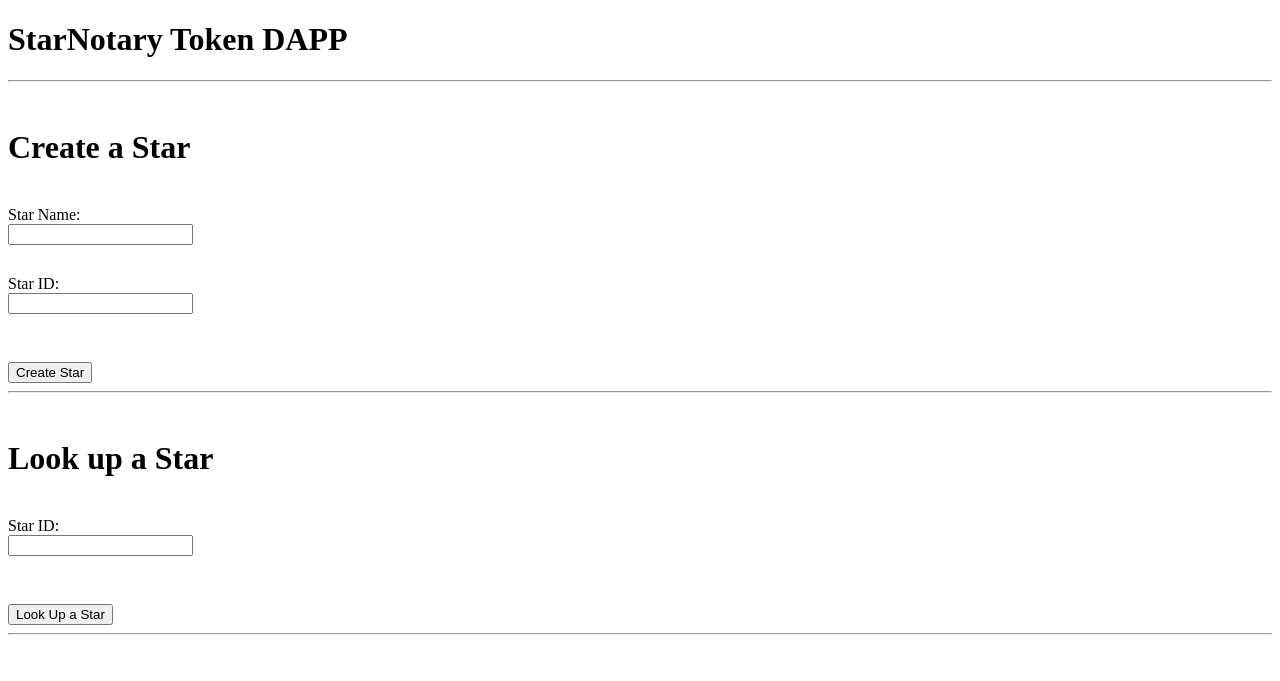
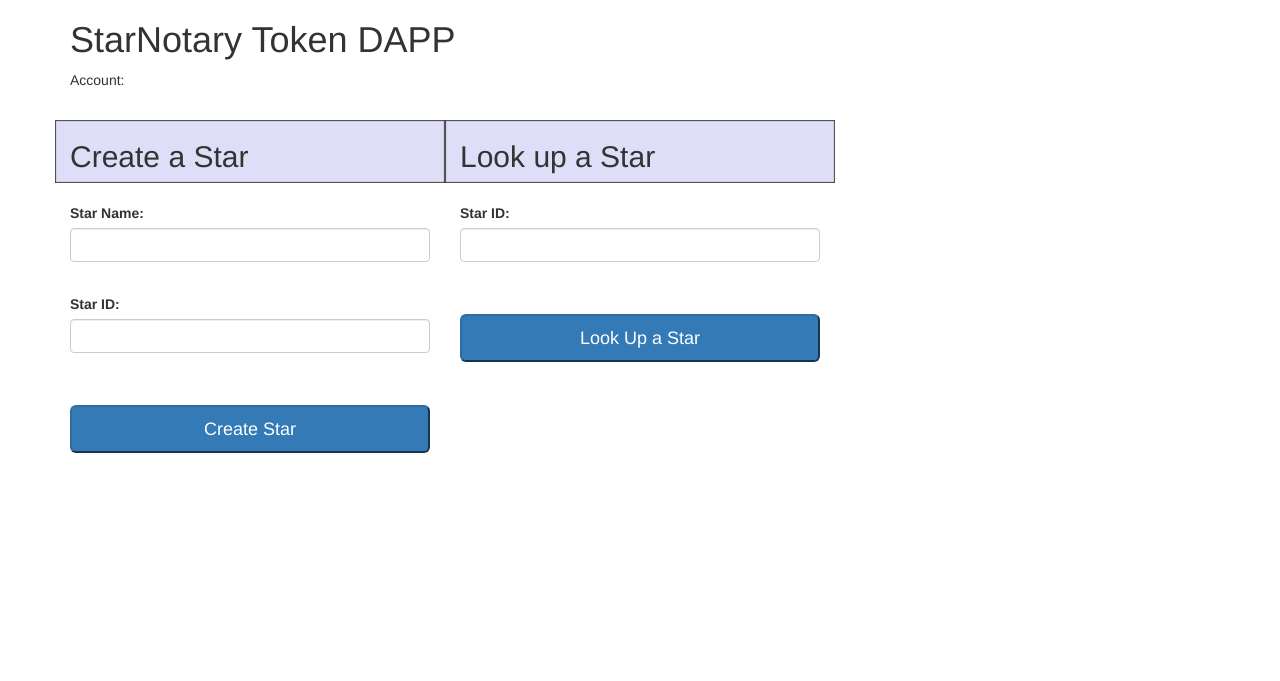
Before and after one commit to dremofly/Star-Notary-DApp, a website built with webpack: page app/src/index.html in a window 1280 px wide. Built offline with nearby package versions, Linux system fonts and the light colour scheme; what web3 would draw is missing.

Commit message:
update the ui

```diff
--- a/app/src/index.html
+++ b/app/src/index.html
@@ -1,8 +1,12 @@
 <!DOCTYPE html>
 <html>
   <head>
+    <meta charset="UTF-8">
     <title>StarNotary DAPP</title>
     <link href='https://fonts.googleapis.com/css?family=Open+Sans:400,700' rel='stylesheet' type='text/css'>
+    <link rel="stylesheet" href="https://cdn.staticfile.org/twitter-bootstrap/3.3.7/css/bootstrap.min.css">
+	  <script src="https://cdn.staticfile.org/jquery/2.1.1/jquery.min.js"></script>
+	  <script src="https://cdn.staticfile.org/twitter-bootstrap/3.3.7/js/bootstrap.min.js"></script>
   </head>
   <style>
     input {
@@ -11,25 +15,42 @@
     }
   </style>
   <body>
-    <h1>StarNotary Token DAPP</h1>
+    <div class="container">
+      <h1>StarNotary Token DAPP</h1>
+      <p>Account:</p><span id="account"></span>
+      <br>
+      <div class="row">
+          <div class="col-md-4" style="background-color: #dedef8;
+          box-shadow: inset 1px -1px 1px #444, inset -1px 1px 1px #444;">
+          <h2>Create a Star</h2>
+      </div>
+          <div class="col-md-4" style="background-color: #dedef8;
+         box-shadow: inset 1px -1px 1px #444, inset -1px 1px 1px #444;">
+         <h2>Look up a Star</h2>
+          </div>
+      </div>
+      <div class="row" >
+          <div class="col-md-4">
 
-    <hr>
 
-    <br>
-      <h1>Create a Star</h1>
-      <br><label for="starName">Star Name:</label><input type="text" id="starName"></input>
-      <br><label for="starId">Star ID:</label><input type="text" id="starId"></input>
-      <br><br><button id="createStar" onclick="App.createStar()">Create Star</button>
-      <br>
-      <hr>
-      <br>
-      <h1>Look up a Star</h1>
-      <br><label for="name">Star ID:</label><input type="text" id="lookid"></input>
-      <br><br><button onclick="App.lookUp()">Look Up a Star</button>
-      <hr>
-      <br>
-      <span id="status"></span>
-      <br>
+            <br><label for="starName">Star Name:</label><input class="form-control" type="text" id="starName"></input>
+            <br><label for="starId">Star ID:</label><input class="form-control" type="text" id="starId"></input>
+            <br><br><button class="btn-primary btn-lg btn-block" id="createStar" onclick="App.createStar()">Create Star</button>
+            <br>
+            <span id="status"></span>
+          </div>
+
+          <div class="col-md-4">
+
+            <br><label for="name">Star ID:</label><input class="form-control" type="text" id="lookid"></input>
+            <br><br><button class="btn-primary btn-lg btn-block" onclick="App.lookUp()">Look Up a Star</button>
+            <br>
+            <span id="info"></span>
+          </div>
+      </div>
+    </div>
+
+
     <script src="index.js"></script>
   </body>
 </html>
--- a/app/src/index.js
+++ b/app/src/index.js
@@ -21,6 +21,8 @@ const App = {
       // get accounts
       const accounts = await web3.eth.getAccounts();
       this.account = accounts[0];
+      const acc = document.getElementById("account");
+      acc.innerHTML = this.account;
     } catch (error) {
       console.error("Could not connect to contract or chain.");
     }
@@ -39,12 +41,17 @@ const App = {
     App.setStatus("New Star Owner is " + this.account + ".");
   },
 
+  setInfo: function(message) {
+    const info = document.getElementById("info");
+    info.innerHTML = message;
+  },
   // Implement Task 4 Modify the front end of the DAPP
   lookUp: async function (){
     const { lookUptokenIdToStarInfo } = this.meta.methods;
     const id = document.getElementById("lookid").value;
     const info = await lookUptokenIdToStarInfo(id).call();  // 用返回值的情况
     console.log(info);
+    App.setInfo("The Star name is " + info);
   }
 
 };
```
Also changed, not shown: 2 other files.
